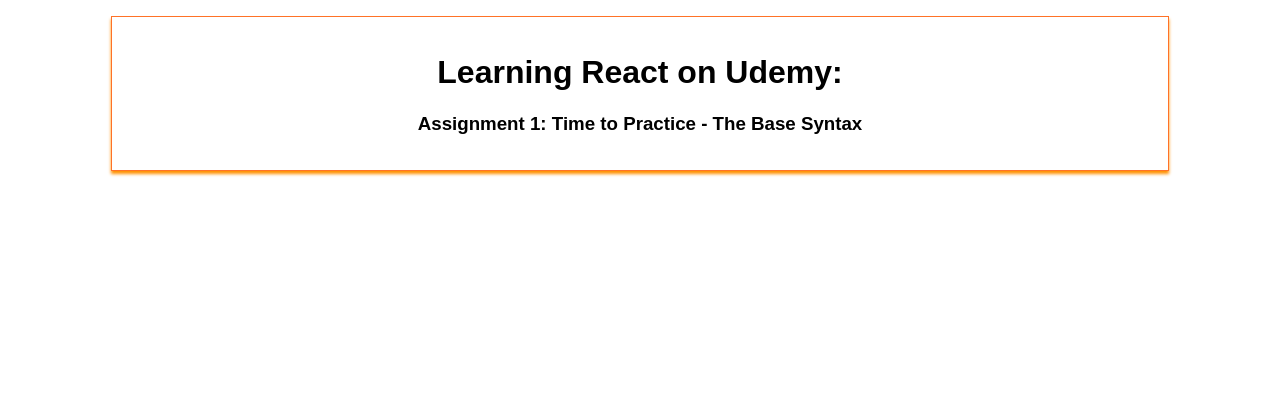
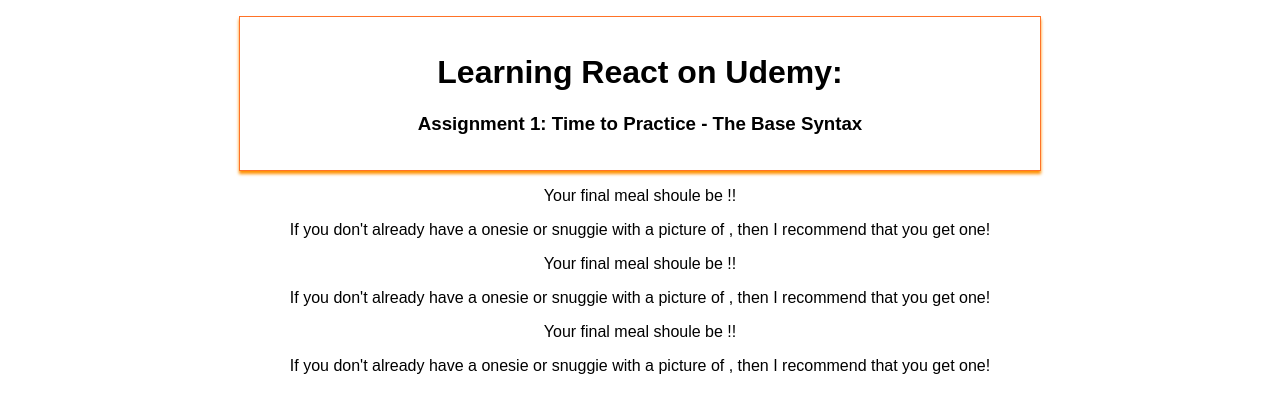
Before and after one commit to tyslas/assign1-practice-base-syntax, a React (Create React App) app: page / in a window 1280 px wide. Shown: the top 412 px of the page. Built offline with nearby package versions, Linux system fonts and the light colour scheme.

Commit message:
Output multiple UserOutput components in the App component

```diff
--- a/src/App.css
+++ b/src/App.css
@@ -2,7 +2,7 @@
   text-align: center;
 }
 .appHeader {
-  width: 80%;
+  width: 60%;
   margin: 16px auto;
   border: 1px solid #FF7227;
   box-shadow: 0 3px 3px #FF9100;
--- a/src/App.js
+++ b/src/App.js
@@ -1,6 +1,6 @@
 import React, { Component } from 'react';
-import logo from './logo.svg';
 import './App.css';
+import UserOutput from './userInOut/UserOutput'
 
 class App extends Component {
   render() {
@@ -10,7 +10,9 @@
           <h1>Learning React on Udemy:</h1>
           <h3>Assignment 1: Time to Practice - The Base Syntax</h3>
         </div>
-
+        <UserOutput />
+        <UserOutput />
+        <UserOutput />
       </div>
     );
   }
--- a/src/userInOut/UserOutput.js
+++ b/src/userInOut/UserOutput.js
@@ -2,7 +2,11 @@
 
 const userOutput = (props) => {
   return (
-    <p>Your final meal shoule be {props.food}!!</p>
-    <p>If you don't already have a onesie or snuggie with a picture of {props.food}, then I recommend that you get one!</p>
+    <div>
+      <p>Your final meal shoule be {props.food}!!</p>
+      <p>If you don't already have a onesie or snuggie with a picture of {props.food}, then I recommend that you get one!</p>
+    </div>
   )
 }
+
+export default userOutput;
```
